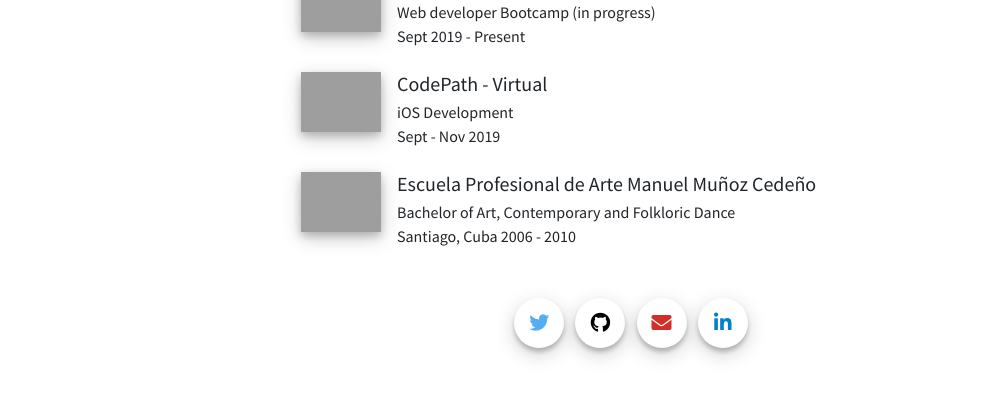
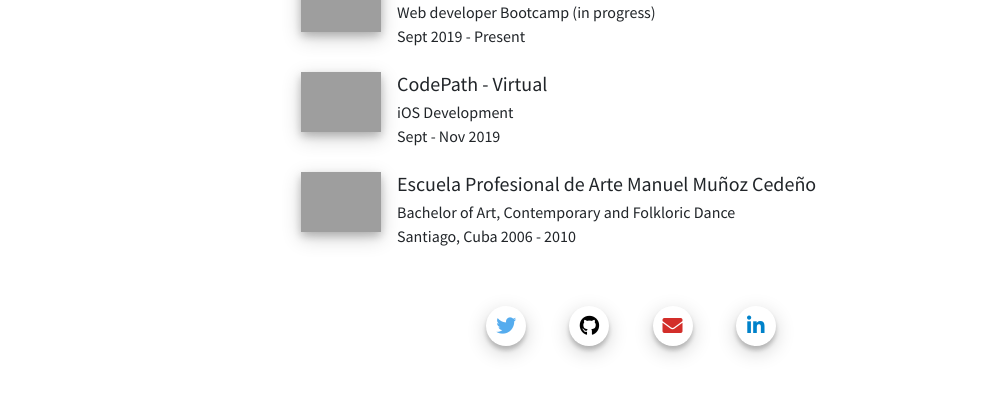
Before and after one commit to josealarconchacon/jose-profile-webpage, a PHP site: page /resume.html in a window 1280 px wide. Shown: the part 1504-1914 px from the top of the page, without its empty margins (9-1001 px from the left). Before the commit the page ends 1862 px from the top, so only its background shows below. Run offline with PHP 8.4, Linux system fonts and the light colour scheme; some libraries are stand-ins or nearby versions; grey boxes are pictures that could not be loaded.

Commit message:
resume page buttons done

```diff
--- a/resume.css
+++ b/resume.css
@@ -96,15 +96,43 @@ hr {
 
 .list-inline-item .fa-twitter {
   color: #55ACEE;
+  box-shadow: 0 4px 4px 0 rgba(0, 0, 0, 0.2), 0 6px 20px 0 rgba(0, 0, 0, 0.19);
+  border-radius: 50%;
+  width:40px;
+  height: 40px;
+  display: flex;
+  justify-content: center;
+  align-items: center;
 }
 .list-inline-item .fa-github {
   color: #000000;
+  box-shadow: 0 4px 4px 0 rgba(0, 0, 0, 0.2), 0 6px 20px 0 rgba(0, 0, 0, 0.19);
+  border-radius: 50%;
+  width:40px;
+  height: 40px;
+  display: flex;
+  justify-content: center;
+  align-items: center;
 }
 .list-inline-item .fa-envelope {
   color: #D32E2A;
+  box-shadow: 0 4px 4px 0 rgba(0, 0, 0, 0.2), 0 6px 20px 0 rgba(0, 0, 0, 0.19);
+  border-radius: 50%;
+  width:40px;
+  height: 40px;
+  display: flex;
+  justify-content: center;
+  align-items: center;
 }
 .list-inline-item .fa-linkedin-in {
   color: #0082CA;
+  box-shadow: 0 4px 4px 0 rgba(0, 0, 0, 0.2), 0 6px 20px 0 rgba(0, 0, 0, 0.19);
+  border-radius: 50%;
+  width:40px;
+  height: 40px;
+  display: flex;
+  justify-content: center;
+  align-items: center;
 }
 footer  {
   margin-top: 50px;
--- a/resume.html
+++ b/resume.html
@@ -110,24 +110,16 @@
   <div class="container">
     <ul class="list-unstyled list-inline text-center">
       <li class="list-inline-item">
-        <div id="circle">
         <a class="btn-floating btn-lg btn-tw" type="button" role="button" href="https://twitter.com/JoseCarlosAla20"><i class="fab fa-twitter"></i></a>
-      </div>
       </li>
       <li class="list-inline-item">
-        <div id="circle">
         <a class="btn-floating btn-lg btn-git" type="button" role="button" href="https://github.com/josealarconchacon"><i class="fab fa-github"></i></a>
-      </div>
       </li>
       <li class="list-inline-item">
-        <div id="circle">
         <a class="btn-floating btn-lg btn-email" type="button" role="button" href="mailto:jose.alarcon.chacon@gmail.com"><i class="fas fa-envelope"></i></a>
-      </div>
       </li>
       <li class="list-inline-item">
-        <div id="circle">
         <a class="btn-floating btn-lg btn-li" type="button" role="button" href="https://www.linkedin.com/in/jose-carlos-alarcon-chacon-b21114140/"><i class="fab fa-linkedin-in"></i></a>
-      </div>
       </li>
     </ul>
   </div>
```
